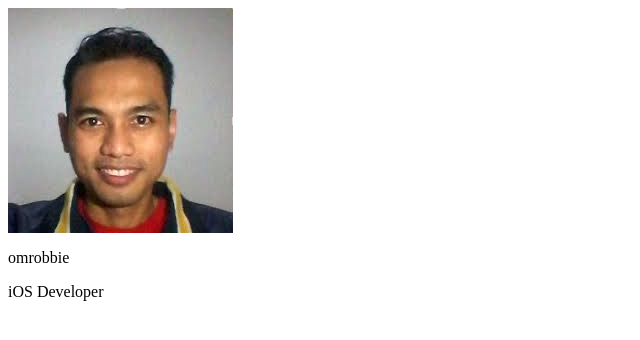
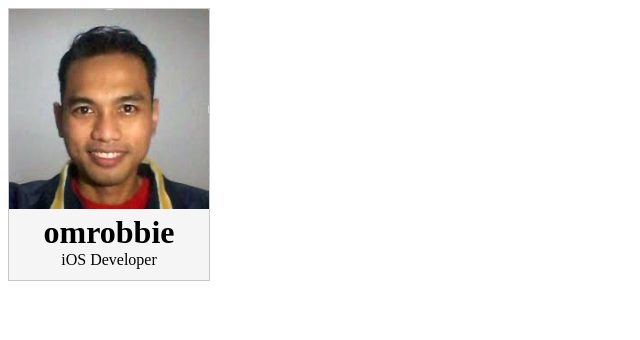
Before and after one commit to omrobbie/git-profile, a plain HTML site: page index.html in a window 1280 px wide. Shown: the whole page, without its empty margins (0-640 px from the left). Drawn offline with Linux system fonts and the light colour scheme.

Commit message:
memperbaiki tampilan profil

```diff
--- a/index.html
+++ b/index.html
@@ -1,11 +1,14 @@
 <html>
     <head>
+        <link rel="stylesheet" href="style.css" />
         <title>Profile</title>
     </head>
 
     <body>
-        <img src="profile.jpg" />
-        <p>omrobbie</p>
-        <p>iOS Developer</p>
+        <div id="profile-container">
+            <img id="profile-image" src="profile.jpg" />
+            <div id="profile-name">omrobbie</div>
+            <div id="profile-job">iOS Developer</div>
+        </div>
     </body>
 </html>
--- a/style.css
+++ b/style.css
@@ -0,0 +1,21 @@
+#profile-container {
+    width: 200px;
+    background-color: rgb(245, 245, 245);
+    border: 1px solid rgb(200, 200, 200);
+ }
+
+ #profile-image {
+    width: 100%;
+ }
+
+ #profile-name {
+    margin-top: 4pt;
+    text-align: center;
+    font-size: xx-large;
+    font-weight: bold;
+ }
+
+ #profile-job {
+    margin-bottom: 8pt;
+    text-align: center;
+ }
```
